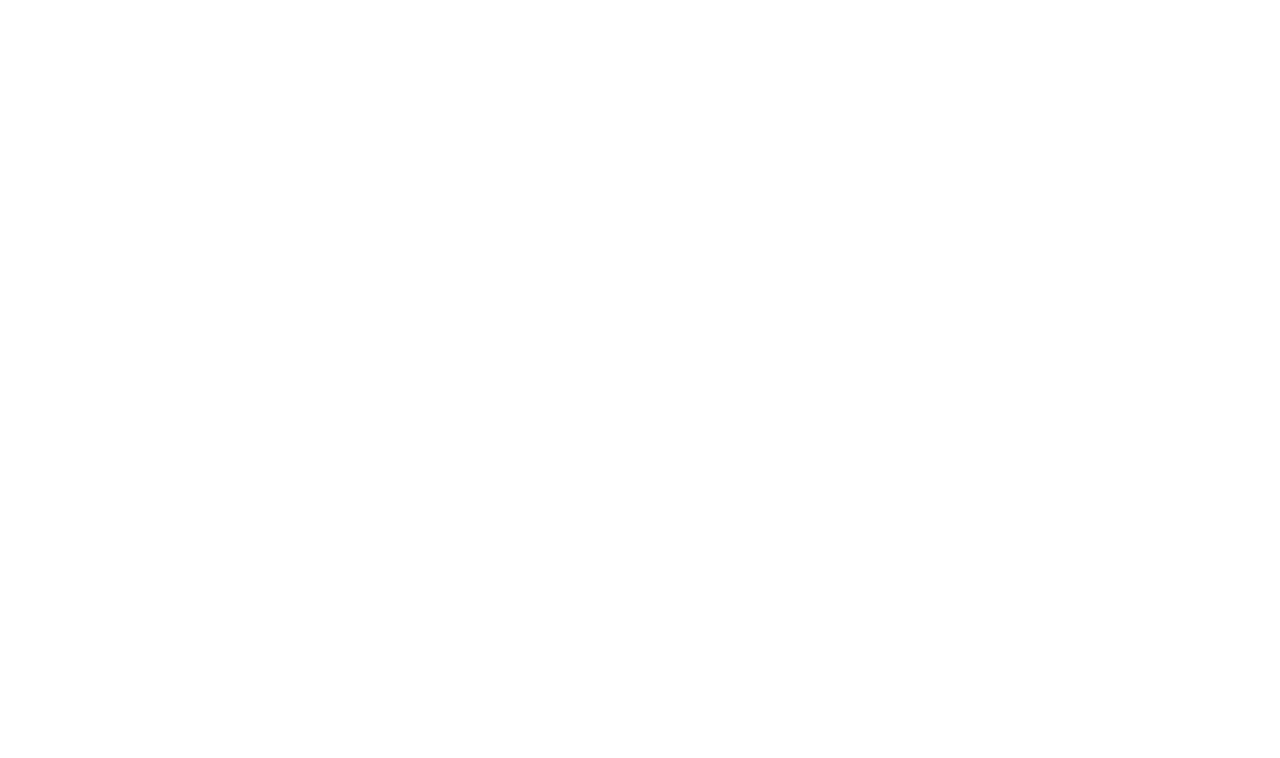
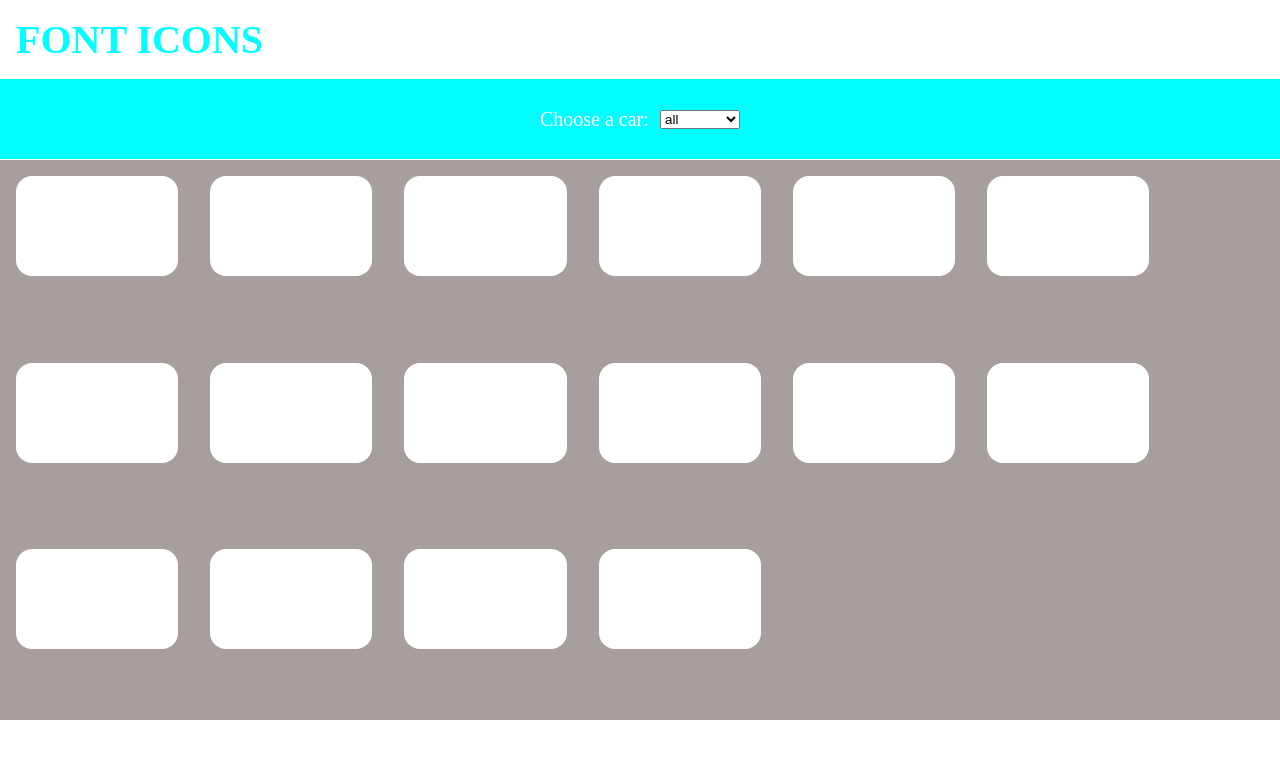
Before and after one commit to aCute5/js-es6-icons, a plain HTML site: page index.html in a window 1280 px wide. Drawn offline with Linux system fonts and the light colour scheme.

Commit message:
layout css done

```diff
--- a/css/style.css
+++ b/css/style.css
@@ -0,0 +1,44 @@
+*{
+    padding: 0;
+    margin: 0;
+    box-sizing: border-box;
+}
+header{
+    height: 20vh;
+
+}
+header h1{
+    font-size: 40px;
+    color: aqua;
+    padding: 1rem;
+}
+nav{
+    font-size: 20px;
+    height: 10vh;
+    background-color: aqua;
+    display: flex;
+    color: white;
+    justify-content: center;
+    align-items: center;
+    gap: 0.7rem;
+}
+.cards{
+    height: 70vh;
+    background-color: rgb(167, 158, 158);
+    display: flex;
+    flex-wrap: wrap;
+    gap: 2rem;
+    padding: 1rem;
+
+
+}
+.card{
+    background-color: white;
+    display: flex;
+    justify-content: center;
+    align-items: center;
+    flex-basis: 13%;
+    flex-grow: 0;
+    height: 100px;
+    border-radius: 1rem;
+}
--- a/index.html
+++ b/index.html
@@ -14,6 +14,41 @@
 
 </head>
 <body>
+    <header>
+        <h1>FONT ICONS</h1>
+        <nav class="choose">
+            <label for="cars">Choose a car:</label>
+
+            <select id="type card">
+              <option value="all">all</option>
+              <option value="animal">animal</option>
+              <option value="vegetable">vegetable</option>
+              <option value="user">user</option>
+            </select>
+        </nav>
+
+    </header>
+    <section class="cards">
+    <div class="card">
+
+    </div>
+    <div class="card"></div>
+    <div class="card"></div>
+    <div class="card"></div>
+    <div class="card"></div>
+    <div class="card"></div>
+    <div class="card"></div>
+    <div class="card"></div>
+    <div class="card"></div>
+    <div class="card"></div>
+    <div class="card"></div>
+    <div class="card"></div>
+    <div class="card"></div>
+    <div class="card"></div>
+    <div class="card"></div>
+    <div class="card"></div>
+
+    </section>
 
 </body>
 </html>
```
